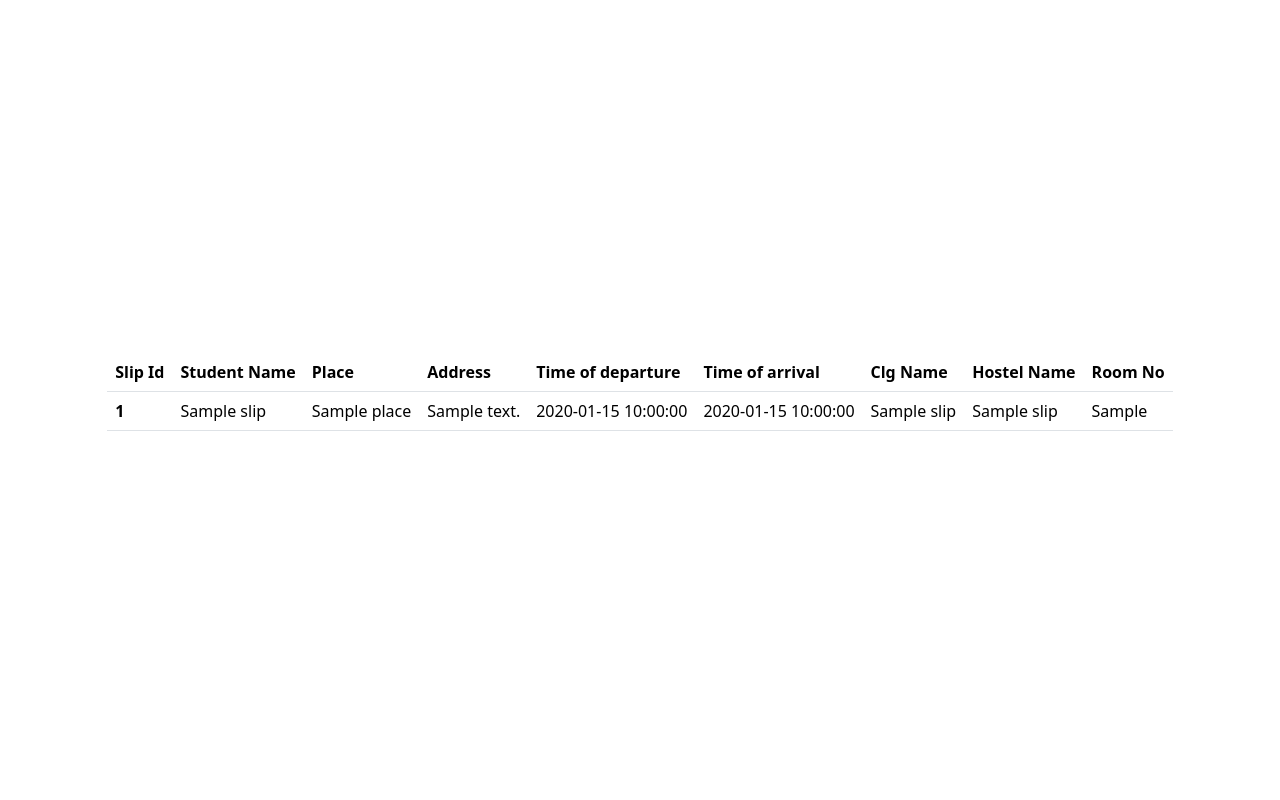
After one commit to anuj-980/apnahostel-website-v2, a Flask app: template templates/view_slip.html in a window 1280 px wide. The commit adds this page. Run offline with Flask 3, Linux system fonts and the light colour scheme; the template is opened without the code that fills it: most values are stand-ins (such as "Sample title", 1, 10 or a date in 2020).

Commit message:
added view for slips passed

```diff
--- a/app.py
+++ b/app.py
@@ -1,5 +1,5 @@
 from flask import Flask, render_template,jsonify, request, redirect, url_for
-from database import load_signin, load_user, do_signup, load_admin, check_user, check_admin, put_slip_request, load_slip, load_bridge_slip, pass_slip
+from database import load_signin, load_user, do_signup, load_admin, check_user, check_admin, put_slip_request, load_slip, load_bridge_slip, pass_slip, load_pass_slip
 
 app = Flask(__name__)
 
@@ -24,12 +24,12 @@ def show_user(id):
     return "Not Found"
   return render_template('user.html', user=user)'''
 
-@app.route("/student/<id>")
+@app.route("/SignIn/welcome/student/<id>")
 def student(id):
   user = load_user(id)
   return render_template('user.html',user=user)
 
-@app.route("/admin/<id>")
+@app.route("/SignIn/welcome/admin/<id>")
 def ad(id):
   admin = load_admin(id)
   return render_template('admin.html',admin=admin)
@@ -43,7 +43,7 @@ def welcome_user():
 
   if user_id:
     return redirect(url_for('student',id=user_id))
-  elif admin_id:
+  if admin_id:
     return redirect(url_for('ad',id=admin_id))
   else:
     return "Incorrect email or password"
@@ -75,6 +75,12 @@ def slip_requested():
   user = user_id
   return render_template('slip_requested.html',user=user,slip=slip)
 
+@app.route("/slip/view")
+def slip_view():
+  slip = load_pass_slip(user_id)
+  if not slip:
+    return "No slips issued currently"
+  return render_template('view_slip.html',slips=slip)
 
 
 #________________________________________________________________
--- a/templates/adminnav.html
+++ b/templates/adminnav.html
@@ -17,7 +17,7 @@
       <div class="offcanvas-body">
         <ul class="navbar-nav justify-content-end flex-grow-1 pe-3">
           <li class="nav-item">
-            <a class="nav-link active" aria-current="page" href="https://apnahostel-website-v2--anujsrivastava9.repl.co/admin/{{admin.id}}">Dashboard</a>
+            <a class="nav-link active" aria-current="page" href="/SignIn/welcome/admin/{{admin.id}}">Dashboard</a>
           </li>
           <li class="nav-item">
             <a class="nav-link" href="/signup">Add Student</a>
--- a/templates/signup_done.html
+++ b/templates/signup_done.html
@@ -3,7 +3,7 @@
     <title>
       Welcome
     </title>
-    <meta http-equiv = "refresh" content = "3; url = https://apnahostel-website-v2--anujsrivastava9.repl.co/admin/{{admin.id}}" />
+    <meta http-equiv = "refresh" content = "3; url =/SignIn/welcome/admin/{{admin.id}}" />
   </head>
   <body>
 
--- a/templates/slip_requested.html
+++ b/templates/slip_requested.html
@@ -3,7 +3,7 @@
     <title>
       Welcome
     </title>
-    <meta http-equiv = "refresh" content = "3; url = https://apnahostel-website-v2--anujsrivastava9.repl.co/student/{{user}}" />
+    <meta http-equiv = "refresh" content = "3; url = /SignIn/welcome/student/{{user}}" />
   </head>
   <body>
 
--- /dev/null
+++ b/templates/view_slip.html
@@ -0,0 +1,47 @@
+<html>
+  <head>
+    {% include 'bootstrap.html' %}
+  </head>
+  <body>
+    <div class="h-100 d-sm-flex align-items-center justify-content-center">
+      <div class="grid" style="padding:15px;">
+        <table class="table">
+          <thead>
+            <tr>
+              <th scope="col">Slip Id</th>
+              <th scope="col">Student Name</th>
+              <th scope="col">Place</th>
+              <th scope="col">Address</th>
+              <th scope="col">Time of departure</th>
+              <th scope="col">Time of arrival</th>
+              <th scope="col">Clg Name</th>
+              <th scope="col">Hostel Name</th>
+              <th scope="col">Room No</th>
+
+            </tr>
+          </thead>
+          <tbody>
+            {% for slip in slips %}
+              <tr>
+                <th scope="row">{{slip.slip_id}}
+                <td>{{slip.std_name}}</td>
+                <td>{{slip.place}}</td>
+                <td>{{slip.address}}</td>
+                <td>{{slip.time_go}}</td>
+                <td>{{slip.time_in}}</td>
+                <td>{{slip.clg_name}}</td>
+                <td>{{slip.hostel_name}}</td>
+                <td>{{slip.room_no}}</td>
+                </th>
+              </tr>
+            {% endfor %}
+          </tbody>
+
+
+        </table>
+
+      </div>
+    </div>
+
+</body>
+</html>
```
Also changed, not shown: database.py (+10 -0 lines), templates/usernav.html (+14 -3 lines), 1 other file.
